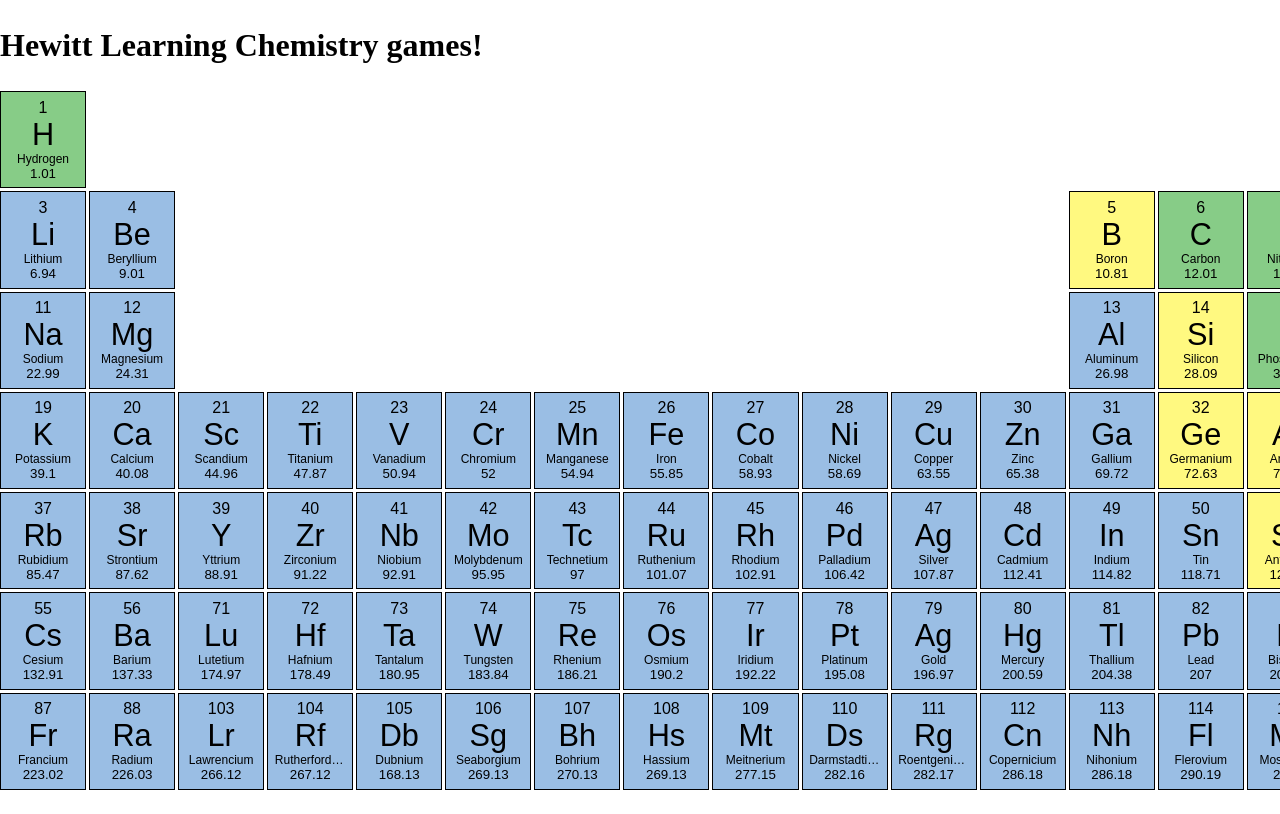
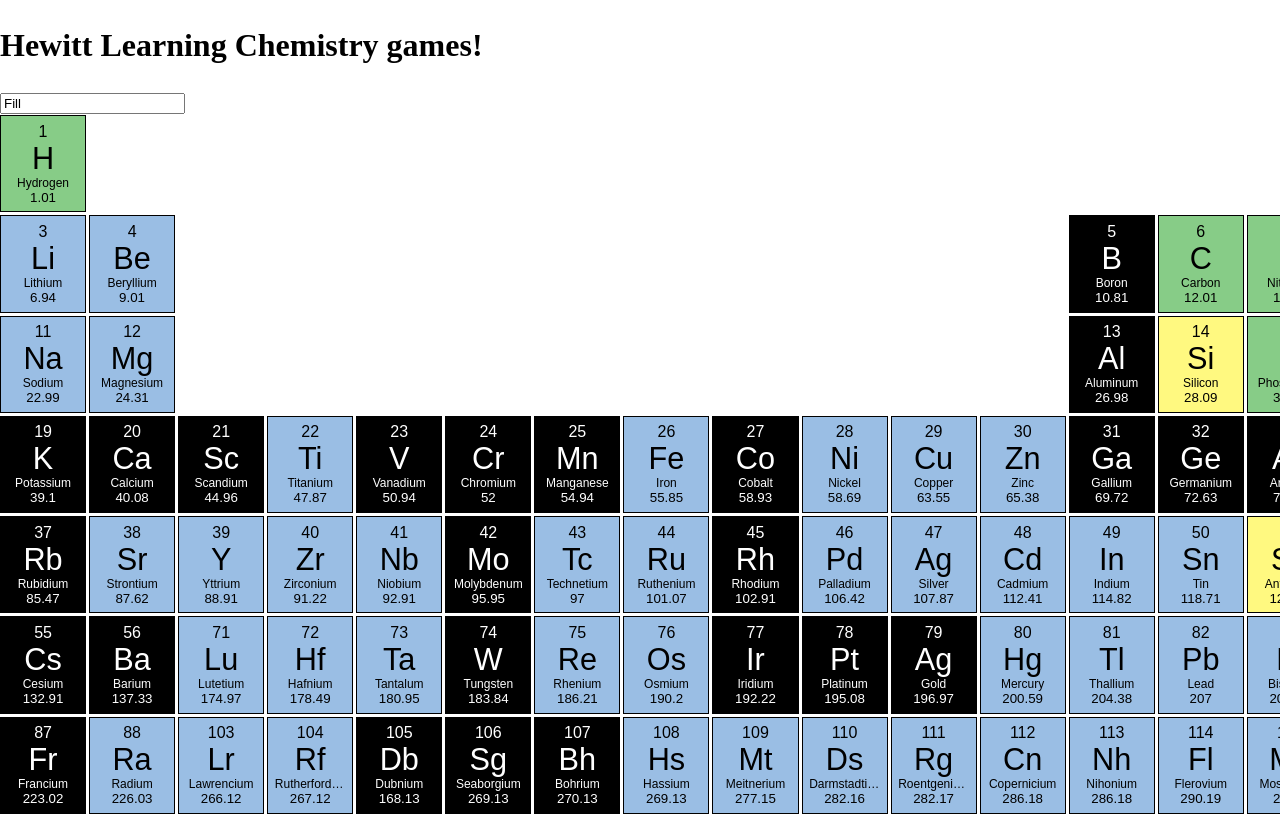
Before and after one commit to Hewitt-Learning/Hewitt-Chemistry-Games-Compound-Decoder, a Preact app: page / in a window 1280 px wide. Shown: the top 814 px of the page. Built offline with nearby package versions, Linux system fonts and the light colour scheme.

Commit message:
Fit words into periodic table w/ user input

```diff
--- a/homepage.html
+++ b/homepage.html
@@ -1,7 +1,6 @@
 <!DOCTYPE html>
 <!-- Webpage designed by Immanuel and others for Hewitt Learning-->
 <html lang="en">
-
   <head>
 <body>
     <title> Hewitt Learning </title>
--- a/package.json
+++ b/package.json
@@ -7,7 +7,8 @@
     "dev": "vite",
     "build": "tsc && vite build",
     "preview": "vite preview",
-    "prettier": "prettier --write ."
+    "prettier": "prettier --write .",
+    "test": "vitest"
   },
   "dependencies": {
     "clsx": "^1.2.1",
--- a/src/components/periodic-table-element.css
+++ b/src/components/periodic-table-element.css
@@ -31,3 +31,8 @@
 .periodic-table-element-nonmetal {
   background: #87cc87;
 }
+
+.periodic-table-element-occupied {
+  background: black;
+  color: white;
+}
--- a/src/components/periodic-table-element.tsx
+++ b/src/components/periodic-table-element.tsx
@@ -7,8 +7,10 @@ import clsx from "clsx";
 
 interface Props {
   element: PeriodicTableElementType;
+  occupied: boolean;
 }
-export const PeriodicTableElement = ({ element }: Props) => {
+
+export const PeriodicTableElement = ({ element, occupied }: Props) => {
   return (
     <button
       class={clsx(
@@ -19,6 +21,7 @@ export const PeriodicTableElement = ({ element }: Props) => {
           "periodic-table-element-metalloid",
         element.classification === ElementClassification.Nonmetal &&
           "periodic-table-element-nonmetal",
+        occupied && "periodic-table-element-occupied",
       )}
     >
       <span class="periodic-table-element-atomic-number">
--- a/src/components/periodic-table.tsx
+++ b/src/components/periodic-table.tsx
@@ -1,16 +1,50 @@
+import { useMemo, useState } from "preact/hooks";
 import { periodicTable } from "../periodic-table";
 import { PeriodicTableElement } from "./periodic-table-element";
+import { placeWord, SpaceDef } from "../word-placement";
 import "./periodic-table.css";
 
 export const PeriodicTable = () => {
+  const [word, setWord] = useState("Fill");
+  const [error, setError] = useState<undefined | string>(undefined);
+  //if the word changes, rerun the function, otherwise don't
+  const placement = useMemo(() => {
+    try {
+      setError(undefined);
+      return placeWord(word);
+    } catch (error: any) {
+      setError(String(error));
+      return false;
+    }
+  }, [word]);
+
   return (
+    //text box for testing purposes, tests if words fit and if so, places them on periodic table.
     <div class="periodic-table-wrapper">
+      <input
+        type="text"
+        value={word}
+        onInput={(event) => {
+          setWord(event.currentTarget.value);
+        }}
+      />
+      {!placement && (error ? <h1>{error}</h1> : <h1>Word does not fit</h1>)}
       <div class="periodic-table">
-        {periodicTable.map((row) => {
+        {periodicTable.map((row, rowIndex) => {
           //row is array of elements or null
-          return row.map((element) => {
+          return row.map((element, colIndex) => {
             if (element) {
-              return <PeriodicTableElement element={element} />;
+              //set element in table based on element def in ./periodic-table-element
+              //set the occupied status based on placeWord function from ../word-placement/index.ts
+              return (
+                <PeriodicTableElement
+                  element={element}
+                  occupied={
+                    placement &&
+                    placement[rowIndex]?.[colIndex] === SpaceDef.Occupied
+                  }
+                />
+              );
             } else {
               return <div />;
             }
--- /dev/null
+++ b/src/word-placement/index.ts
@@ -0,0 +1,140 @@
+import { periodicTable } from "../periodic-table";
+import { letterMapNormalized } from "./letter-definitions";
+
+/** enum to make it more clear in our code what the status of the game board is */
+export enum SpaceDef {
+  /** Part of a letter occupies this space, and an element is here */
+  Occupied = "oc",
+  /** An element is here, but no letter occupies this space */
+  NotOccupied = "el",
+  /** No element or letter occupies this space */
+  Invalid = "  ",
+}
+
+/**
+ * placeWord is the function that takes a word and places it onto a 2d array representing the periodic table, if the word fits
+ * @param word A word in the form of a string, generally around 4-5 characters long (to fit on the table)
+ * @returns outputs - returns a grid of the word placed on the periodic table, or returns false if the word cannot be placed
+ */
+export const placeWord = (word: string): SpaceDef[][] | false => {
+  const wordUppercase = word.toUpperCase();
+
+  /**
+   * gets the initial table without words/letters placed,
+   * taken from the periodicTable default definition in ../periodic-table.ts
+   */
+  const initialTable: SpaceDef[][] = periodicTable.map((row) => {
+    return row.map((cell) => {
+      if (cell === null) {
+        return SpaceDef.Invalid;
+      } else {
+        return SpaceDef.NotOccupied;
+      }
+    });
+  });
+
+  /** the column index will never decrease, so it is declared here to be used in a while loop */
+  let colIndex = 0;
+
+  // loop through and set letter in table
+  wordLoop: for (const letter of wordUppercase) {
+    const letterDefinition = letterMapNormalized[letter];
+    if (letterDefinition === undefined) {
+      //error check
+      throw new Error(`${letter} is not defined in the letter map`);
+    }
+
+    /** finds width of the letter, for checking bounds on the periodic table later*/
+    const letterMaxWidth = letterDefinition.reduce((max, row) => {
+      if (row.length > max) {
+        return row.length;
+      } else {
+        return max;
+      }
+    }, 0);
+
+    /** used to return false if letter doesn't fit */
+    let letterFits = false;
+
+    // we are determining if letters can be placed by going top to bottom, then left to right. so there is a preference towards
+    // placing letters towards the left and top of the table. This is one reason why letters such as "L" are seen out of sync
+    // with the rest of the letters if towards the end of the word
+
+    // loop through the columns of periodic table to check if letter can be placed
+    while (colIndex < initialTable[0].length - letterMaxWidth + 1) {
+      // loop through rows to see if the letter can be placed in this row
+      rowLoop: for (
+        let rowIndex = 0;
+        rowIndex < initialTable.length - letterDefinition.length + 1;
+        rowIndex++
+      ) {
+        // loop through individual rows in the columns
+        // starting position is (rowIndex, colIndex)
+        // loop through letter definition to see if it fits
+        // For each position in the letter definition,
+        // If the position is "true", check that the corresponding (row, col) + the starting position (row, col) is unoccupied
+
+        // Loop through the rows of the letter definition & checks if the letter fits
+        for (
+          let letterDefRow = 0;
+          letterDefRow < letterDefinition.length;
+          letterDefRow++
+        ) {
+          const letterRow = letterDefinition[letterDefRow];
+          // Loop through the columns of the letter definition
+          for (
+            let letterDefCol = 0;
+            letterDefCol < letterRow.length;
+            letterDefCol++
+          ) {
+            const letterExistsAtThisPosition = letterRow[letterDefCol];
+            if (letterExistsAtThisPosition) {
+              // Check that the space is unoccupied (and is an element) in the periodic table
+
+              const periodicTableValue =
+                initialTable[letterDefRow + rowIndex][letterDefCol + colIndex];
+
+              if (periodicTableValue !== SpaceDef.NotOccupied) {
+                continue rowLoop;
+              }
+            }
+          }
+        }
+
+        letterFits = true; // The letter has been determined to fit but just needs to be placed
+
+        // place the word since it fits in the spot, as determined above
+        for (
+          let letterDefRow = 0;
+          letterDefRow < letterDefinition.length;
+          letterDefRow++
+        ) {
+          const letterRow = letterDefinition[letterDefRow];
+          // Loop through the columns of the letter definition
+          for (
+            let letterDefCol = 0;
+            letterDefCol < letterRow.length;
+            letterDefCol++
+          ) {
+            const letterExistsAtThisPosition = letterRow[letterDefCol];
+            if (letterExistsAtThisPosition) {
+              initialTable[letterDefRow + rowIndex][letterDefCol + colIndex] =
+                SpaceDef.Occupied;
+            }
+          }
+        }
+
+        // we have completed a letter, continue placing the word
+        colIndex += letterMaxWidth + 1;
+        continue wordLoop;
+      }
+      colIndex++;
+    }
+
+    if (!letterFits) {
+      return false;
+    }
+  }
+
+  return initialTable;
+};
--- /dev/null
+++ b/src/word-placement/letter-definitions.ts
@@ -0,0 +1,179 @@
+/** manually defined letters and characters */
+const letterMap = {
+  A: `
+xxx
+x x
+xxx
+x x`,
+  B: `
+xx
+x x
+xx
+x x
+xx`,
+  C: `
+xxx
+x
+xxx`,
+  D: `
+xxx
+x  x
+x  x
+xxx`,
+  E: `
+xxx
+xx
+x
+xxx`,
+  F: `
+xxx
+x
+xx
+x  `,
+  G: `
+xxxx
+x
+x xx
+xxxx`,
+  H: `
+x x
+xxx
+x x`,
+  I: `
+xxx
+ x
+ x
+xxx`,
+  J: `
+xxx
+  x
+x x
+xxx`,
+  K: `
+x x
+xx
+x x
+`,
+  L: `
+x
+x
+xxx`,
+  M: `
+ x x
+x x x
+x   x`,
+  N: `
+x  x
+xx x
+x xx`,
+  O: `
+ xx
+x  x
+x  x
+ xx`,
+  P: `
+xx
+x x
+xx
+x`,
+  Q: `
+xxx
+x x
+xxx
+   x`,
+  R: `
+xx
+x x
+xx
+x x`,
+  S: `
+xxx
+x
+ xx
+xxx`,
+  T: `
+xxx
+ x
+ x`,
+  U: `
+x  x
+x  x
+ xx`,
+  V: `
+x   x
+ x x
+  x`,
+  W: `
+x   x
+x x x
+ x x`,
+  X: `
+x x
+ x
+x x`,
+  Y: `
+x x
+x x
+ x
+ x`,
+  Z: `
+xxxx
+  x
+ x
+xxxx`,
+  "!": `
+x
+x
+x
+
+x`,
+};
+
+/** All of the letter definitions as 2d arrays of booleans */
+export const letterMapNormalized = Object.fromEntries(
+  Object.entries(letterMap).map(([letter, letterDefinition]) => {
+    if (letterDefinition.startsWith("\n")) {
+      letterDefinition = letterDefinition.slice(1);
+    }
+    const rows = letterDefinition.split("\n");
+
+    /** converts spaces and x's to trues and falses */
+    const normalizedLetter = rows.map((row) => {
+      return row.split("").map((letter) => {
+        return letter === "x";
+      });
+    });
+    return [letter, normalizedLetter];
+  }),
+);
+
+// in line test to make sure letter map normalization works.
+if (import.meta.vitest) {
+  const { it, expect } = import.meta.vitest;
+  it("check that F is correct", () => {
+    expect(letterMapNormalized.F).toMatchInlineSnapshot(`
+      [
+        [
+          true,
+          true,
+          true,
+        ],
+        [
+          true,
+          false,
+          false,
+        ],
+        [
+          true,
+          true,
+          false,
+        ],
+        [
+          true,
+          false,
+          false,
+        ],
+      ]
+    `);
+  });
+}
--- a/tsconfig.json
+++ b/tsconfig.json
@@ -15,7 +15,8 @@
     "isolatedModules": true,
     "noEmit": true,
     "jsx": "react-jsx",
-    "jsxImportSource": "preact"
+    "jsxImportSource": "preact",
+    "types": ["vitest/importMeta"]
   },
   "include": ["src"],
   "references": [{ "path": "./tsconfig.node.json" }]
--- a/vite.config.ts
+++ b/vite.config.ts
@@ -4,4 +4,7 @@ import preact from "@preact/preset-vite";
 // https://vitejs.dev/config/
 export default defineConfig({
   plugins: [preact()],
+  test: {
+    includeSource: ["src/**/*.{jsx?,tsx?}"],
+  },
 });
```
Also changed, not shown: 1 other file (tests, documents, lock files or other folders).
